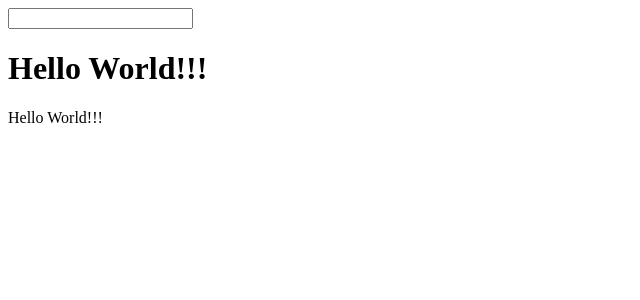
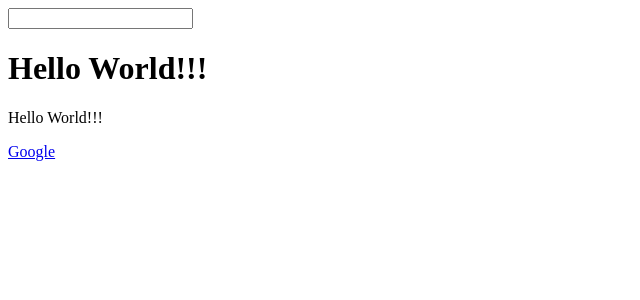
Before and after one commit to dzarezenko/beetroot2-examples, a Vue app: page / in a window 1280 px wide. Shown: the top 300 px of the page, without its empty margins (0-640 px from the left). Built offline with nearby package versions, Linux system fonts and the light colour scheme.

Commit message:
More directives

```diff
--- a/src/App.vue
+++ b/src/App.vue
@@ -1,7 +1,9 @@
 <template>
   <input @keyup="showMessage($event)" />
   <h1>{{ message }}</h1>
-  <p>{{ message }}</p>
+  <p v-text="message"></p>
+
+  <div v-html="link"></div>
 </template>
 
 <script>
@@ -9,6 +11,7 @@ export default {
   data() {
     return {
       message: "Hello World!!!",
+      link: `<a href="http://www.google.com">Google</a>`,
     }
   },
   methods: {
```
